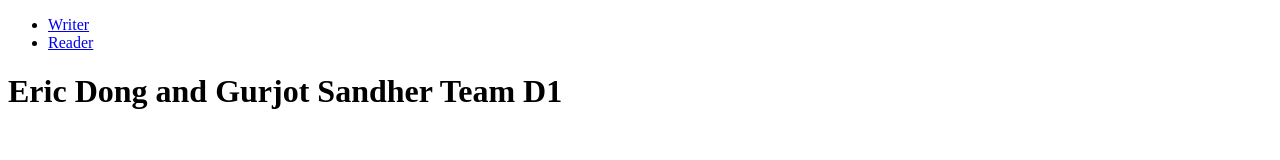
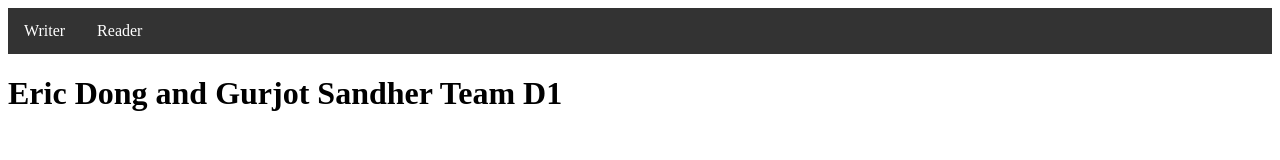
Before and after one commit to gurjotsandher/ISA_lab_01, a plain HTML site: page index.html in a window 1280 px wide. Drawn offline with Linux system fonts and the light colour scheme.

Commit message:
added css changes

```diff
--- a/index.html
+++ b/index.html
@@ -9,8 +9,8 @@
 </head>
 <body>
     <ul class="navbar">
-        <li class="navbtn"><a href="writer.html">Writer</a></li>
-        <li class="navbtn"><a href="reader.html">Reader</a></li>
+        <li class="navitem"><a class="navbtn" href="writer.html">Writer</a></li>
+        <li class="navitem"><a class="navbtn" href="reader.html">Reader</a></li>
     </ul>
     <h1>Eric Dong and Gurjot Sandher Team D1</h1>
 </body>
--- a/style.css
+++ b/style.css
@@ -0,0 +1,24 @@
+
+.navbar {
+    list-style-type: none;
+    margin: 0;
+    padding: 0;
+    overflow: hidden;
+    background-color: #333;
+}
+
+.navitem {
+    float: left;
+}
+
+.navbtn {
+    display: block;
+    color: white;
+    text-align: center;
+    padding: 14px 16px;
+    text-decoration: none;
+}
+
+.noteBlock {
+    display: flex;
+}
```
Also changed, not shown: reader_script.js (+4 -9 lines), script.js (+5 -9 lines).
